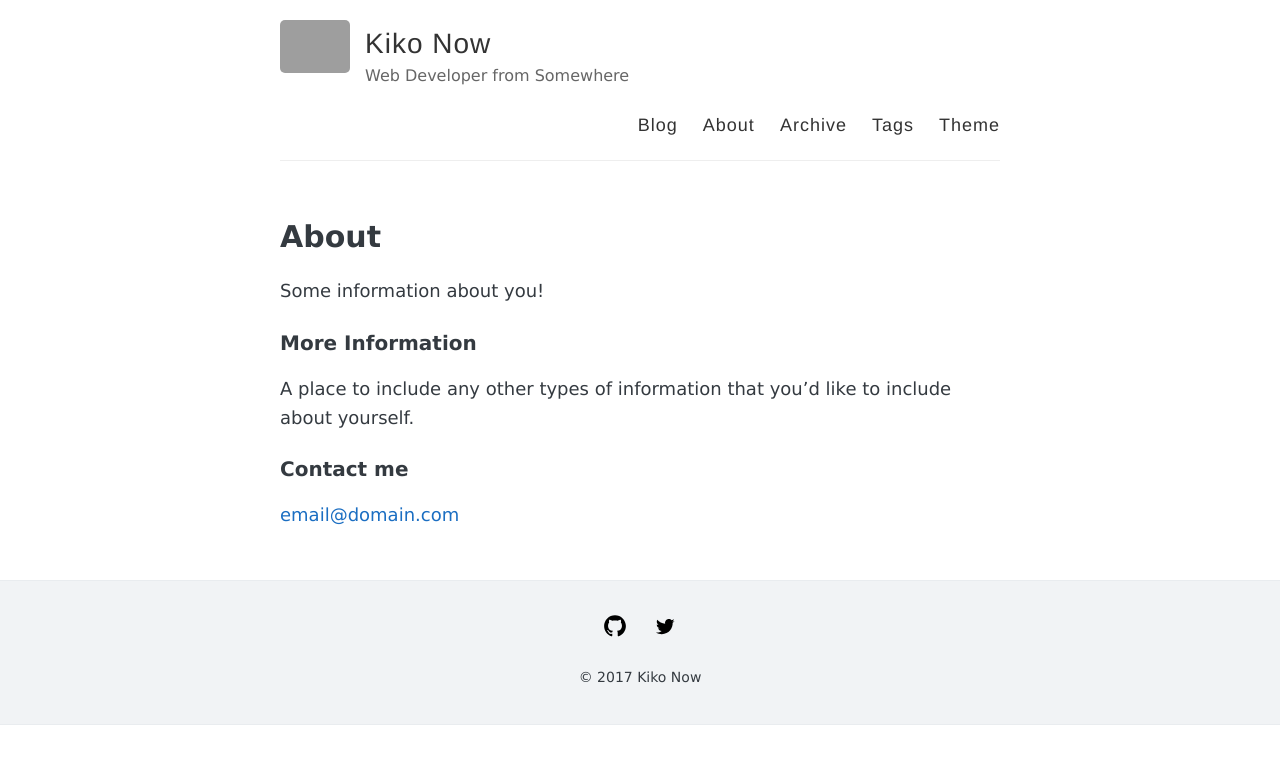
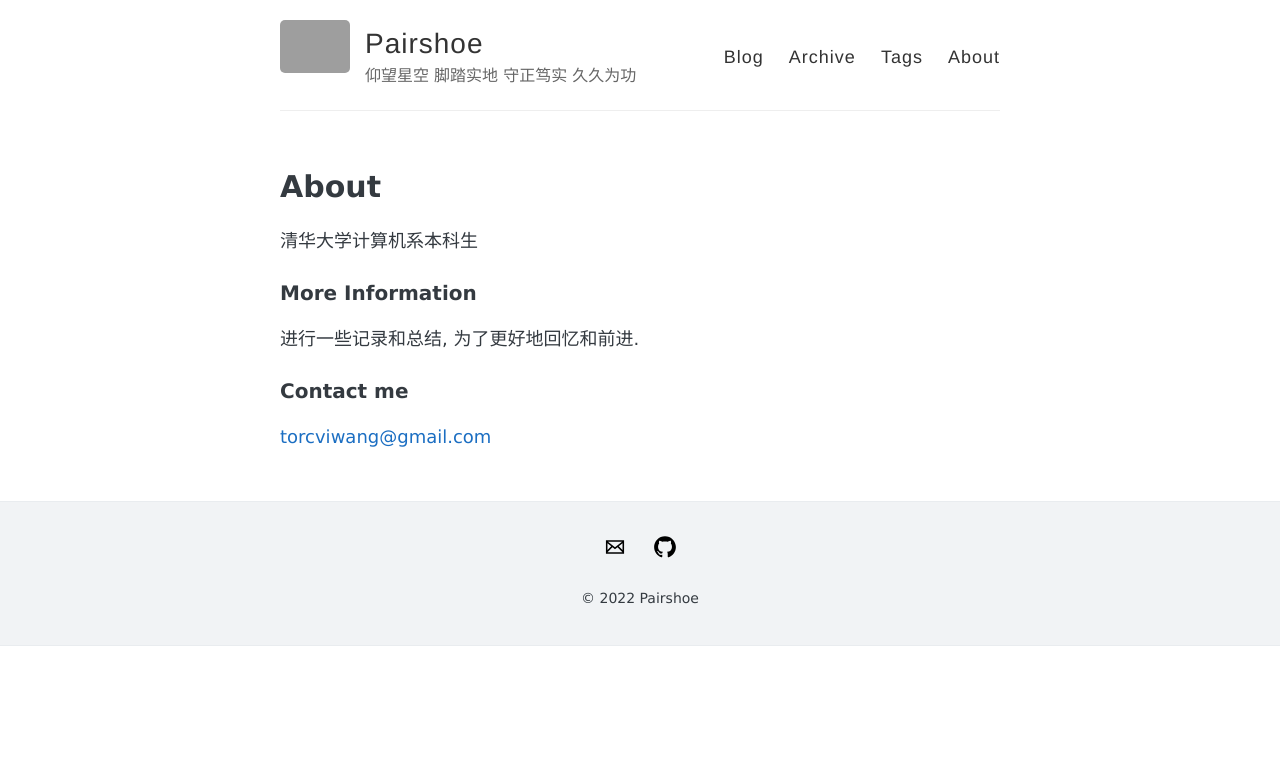
Before and after one commit to Pairshoe/Pairshoe.github.io, a Jekyll site: the page built from about.md, in a window 1280 px wide. Shown: the top 764 px of the page. Built offline with Jekyll 4.4.1, drawn with Linux system fonts in a browser that asks for light colours; grey boxes are pictures that could not be loaded.

Commit message:
Add custom config

```diff
--- a/_config.yml
+++ b/_config.yml
@@ -3,17 +3,17 @@
 #
 
 # Name of your site (displayed in the header)
-name: Kiko Now
+name: Pairshoe
 
 # Short bio or description (displayed in the header)
-description: Web Developer from Somewhere
+description: 仰望星空 脚踏实地 守正笃实 久久为功
 
 #
 # Flags below are optional
 #
 
 # URL of your avatar or profile pic (you could use your GitHub profile pic)
-avatar: https://raw.githubusercontent.com/aweekj/kiko-now/master/images/jekyll-logo.png
+avatar: https://github.com/Pairshoe/Pairshoe.github.io/tree/main/images/logo.png
 
 
 # Tabs in header. There are 'Blog', 'About', 'Archive', 'Tags'
@@ -22,14 +22,12 @@ avatar: https://raw.githubusercontent.com/aweekj/kiko-now/master/images/jekyll-l
 navigation:
   - name: Blog
     url: /
-  - name: About
-    url: /about
   - name: Archive
     url: /archive
   - name: Tags
     url: /tags
-  - name: Theme
-    url: https://github.com/AWEEKJ/kiko-now
+  - name: About
+    url: /about
 
 # Pagination
 paginate: 5
@@ -38,10 +36,10 @@ paginate: 5
 footer-links:
   behance: # https://www.behance.net/<username>
   dribbble:
-  email:
+  email: torcviwang@gmail.com
   facebook:
   flickr:
-  github: AWEEKJ/kiko-now
+  github: Pairshoe
   googleplus: # anything in your profile username that comes after plus.google.com/
   instagram:
   linkedin:
@@ -49,11 +47,11 @@ footer-links:
   rss: # just type anything here for a working RSS icon
   stackoverflow: # your stackoverflow profile, e.g. "users/50476/bart-kiers"
   tumblr: # https://<username>.tumblr.com
-  twitter: jekyllrb
+  twitter: # jekyllrb
   youtube: # channel/<your_long_string> or user/<user-name>
 
 # Text under the icons in footer
-footer-text: © 2017 Kiko Now
+footer-text: © 2022 Pairshoe
 
 # Enter your Disqus shortname (not your username) to enable commenting on posts
 # You can find your shortname on the Settings page of your Disqus account
@@ -105,5 +103,4 @@ plugins:
 # Exclude these files from your production _site
 exclude:
   - LICENSE
-  - README.md
   - CNAME
--- a/about.md
+++ b/about.md
@@ -4,12 +4,12 @@ title: About
 permalink: /about/
 ---
 
-Some information about you!
+清华大学计算机系本科生
 
 ### More Information
 
-A place to include any other types of information that you'd like to include about yourself.
+进行一些记录和总结, 为了更好地回忆和前进.
 
 ### Contact me
 
-[email@domain.com](mailto:email@domain.com)
+[torcviwang@gmail.com](mailto:torcviwang@gmail.com)
```
Also changed, not shown: _posts/2014-05-21-readability-post-ko.md (deleted, +0 -43 lines), _posts/2016-08-14-style-test-ko.md (deleted, +0 -114 lines), README.md (deleted), images/config.png (deleted), images/kiko-now-theme-screenshot.png (deleted), images/logo.png (added), images/post-screenshot.png (deleted), images/step1.gif (deleted).
